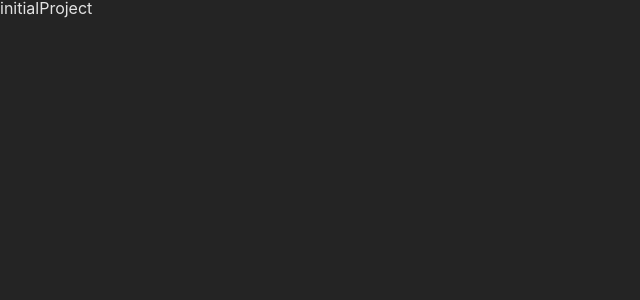
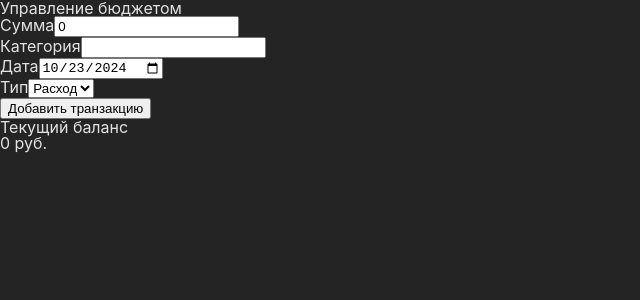
Before and after one commit to haaiger/react-beauty, a React (Vite) app: page / in a window 1280 px wide. Shown: the top 300 px of the page, without its empty margins (0-640 px from the left). Built offline with nearby package versions, Linux system fonts and the light colour scheme.

Commit message:
Add TransactionList, Form, and Balance.

```diff
--- a/package.json
+++ b/package.json
@@ -11,7 +11,8 @@
   },
   "dependencies": {
     "react": "^18.3.1",
-    "react-dom": "^18.3.1"
+    "react-dom": "^18.3.1",
+    "react-hook-form": "^7.53.1"
   },
   "devDependencies": {
     "@eslint/js": "^9.13.0",
--- a/src/App.tsx
+++ b/src/App.tsx
@@ -1,7 +1,34 @@
+import TransactionForm from "@features/addTransaction/ui/TransactionForm";
 import "./App.css";
+import TransactionList from "@features/listTransactions/ui/TransactionList";
+import { Transaction } from "@entities/transaction/model";
+import { useState } from "react";
+import Balance from "@widgets/budgetOverview/ui/Balance";
 
 function App() {
-  return <>initialProject</>;
+  /** Состояние для хранения списка транзакций. */
+  const [transactions, setTransactions] = useState<Transaction[]>([]);
+
+  /** Функция для обработки добавления новой транзакции. */
+  const handleAddTransaction = (data: Omit<Transaction, "id">) => {
+    const newTransaction: Transaction = {
+      ...data,
+      id: Date.now().toString(),
+    };
+    setTransactions([...transactions, newTransaction]);
+  };
+
+  return (
+    <div>
+      <h1>Управление бюджетом</h1>
+
+      <TransactionForm onSubmit={handleAddTransaction} />
+
+      <Balance transactions={transactions} />
+
+      <TransactionList transactions={transactions} />
+    </div>
+  );
 }
 
 export default App;
--- /dev/null
+++ b/src/entities/transaction/model.ts
@@ -0,0 +1,12 @@
+export type Transaction = {
+    /** Уникальный идентификатор транзакции. */
+    id: string;
+    /** Сумма транзакции. */
+    amount: number;
+    /** Категория транзакции. */
+    category: string;
+    /** Дата транзакции в формате ISO. */
+    date: string;
+    /** Тип транзакции: доход или расход */
+    type: 'income' | 'expense';
+}
--- /dev/null
+++ b/src/entities/transaction/utils/calculateBalance.ts
@@ -0,0 +1,17 @@
+import { Transaction } from "../model";
+
+/**
+ * Функция для расчёта баланса на основе списка транзакций.
+ *
+ * @param transactions - Массив транзакций.
+ *
+ * @returns Текущий баланс.
+ */
+export const calculateBalance = (transactions: Transaction[]): number => {
+    return transactions.reduce((acc, transaction) => {
+        const { amount, type } = transaction;
+        const numericAmount = Number(amount);
+
+        return type === "income" ? acc + numericAmount : acc - numericAmount;
+    }, 0);
+};
--- /dev/null
+++ b/src/features/addTransaction/ui/TransactionForm.tsx
@@ -0,0 +1,87 @@
+import { FC } from "react";
+import { useForm, Controller } from "react-hook-form";
+import { Transaction } from "@entities/transaction/model";
+
+/** Интерфейс для пропсов компонента TransactionForm. */
+interface TransactionFormProps {
+  /**  Функция для обработки отправки формы. */
+  onSubmit: (data: Transaction) => void;
+}
+
+/** Компонент TransactionForm предоставляет форму для добавления новой транзакции. */
+const TransactionForm: FC<TransactionFormProps> = (props) => {
+  const { onSubmit } = props;
+
+  const {
+    control,
+    handleSubmit,
+    formState: { errors },
+  } = useForm<Transaction>();
+
+  return (
+    <form onSubmit={handleSubmit(onSubmit)}>
+      <div>
+        <label>Сумма</label>
+
+        <Controller
+          name="amount"
+          control={control}
+          defaultValue={0}
+          rules={{ required: "Сумма обязательна", min: 0.01 }}
+          render={({ field }) => <input type="number" step="0.01" {...field} />}
+        />
+
+        {errors.amount && <span>{errors.amount.message}</span>}
+      </div>
+
+      <div>
+        <label>Категория</label>
+
+        <Controller
+          name="category"
+          control={control}
+          defaultValue=""
+          rules={{ required: "Категория обязательна" }}
+          render={({ field }) => <input type="text" {...field} />}
+        />
+
+        {errors.category && <span>{errors.category.message}</span>}
+      </div>
+
+      <div>
+        <label>Дата</label>
+
+        <Controller
+          name="date"
+          control={control}
+          defaultValue={new Date().toISOString().split("T")[0]}
+          rules={{ required: "Дата обязательна" }}
+          render={({ field }) => <input type="date" {...field} />}
+        />
+
+        {errors.date && <span>{errors.date.message}</span>}
+      </div>
+
+      <div>
+        <label>Тип</label>
+
+        <Controller
+          name="type"
+          control={control}
+          defaultValue="expense"
+          render={({ field }) => (
+            <select {...field}>
+              <option value="income">Доход</option>
+
+              <option value="expense">Расход</option>
+            </select>
+          )}
+        />
+      </div>
+
+      <button type="submit">Добавить транзакцию</button>
+    </form>
+  );
+};
+
+export default TransactionForm;
--- /dev/null
+++ b/src/features/listTransactions/ui/TransactionList.tsx
@@ -0,0 +1,29 @@
+import { Transaction } from "@entities/transaction/model";
+import { FC } from "react";
+
+/** Интерфейс для пропсов компонента TransactionList. */
+interface ITransactionListProps {
+  /** Массив транзакций для расчета баланса. */
+  transactions: Transaction[];
+}
+
+/** Компонент TransactionList отображает список транзакций. */
+const TransactionList: FC<ITransactionListProps> = (props) => {
+  const { transactions } = props;
+
+  return (
+    <ul>
+      {transactions.map((transaction) => {
+        const { id, date, category, amount } = transaction;
+
+        return (
+          <li key={id}>
+            {date} - {category}: {amount} руб.
+          </li>
+        );
+      })}
+    </ul>
+  );
+};
+
+export default TransactionList;
--- /dev/null
+++ b/src/widgets/budgetOverview/ui/Balance.tsx
@@ -0,0 +1,28 @@
+import { FC } from "react";
+import { Transaction } from "@entities/transaction/model";
+import { calculateBalance } from "@entities/transaction/utils/calculateBalance";
+
+/** Интерфейс для пропсов компонента Balance. */
+interface BalanceProps {
+  /** Массив транзакций для расчета баланса. */
+  transactions: Transaction[];
+}
+
+/** Компонент Balance отображает текущий баланс пользователя
+ * на основе переданного списка транзакций.
+ */
+const Balance: FC<BalanceProps> = (props) => {
+  const { transactions } = props;
+
+  /** Расчет баланса. */
+  const balance = calculateBalance(transactions);
+
+  return (
+    <div>
+      <h2>Текущий баланс</h2>
+      <p>{balance} руб.</p>{" "}
+    </div>
+  );
+};
+
+export default Balance;
--- a/vite.config.ts
+++ b/vite.config.ts
@@ -13,7 +13,7 @@ export default defineConfig({
       '@features': '/src/features',
       '@entities': '/src/entities',
       '@shared': '/src/shared',
-      '@tests': '__tests__',
+      '@tests': '/__tests__',
     }
   }
 })
```
Also changed, not shown: 1 other file (tests, documents, lock files or other folders).
